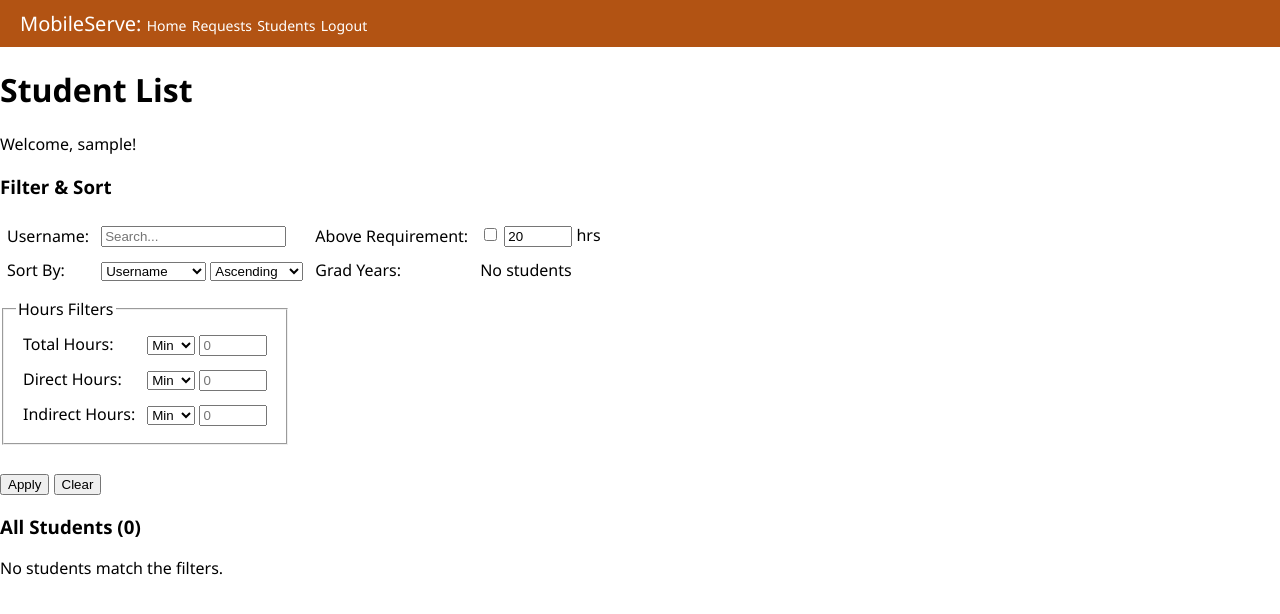
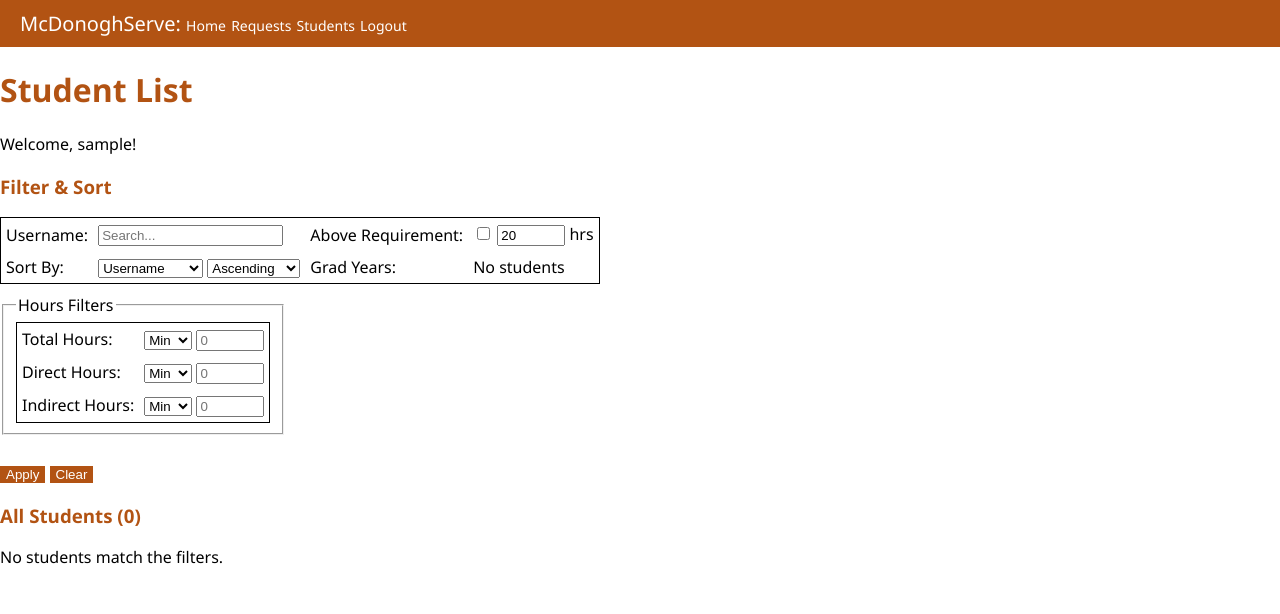
Before and after one commit to benjaminwastakenwastaken/MobileServe-Alternative, a Flask app: page /admin/students in a window 1280 px wide. Shown: the top 614 px of the page. Run offline with Flask 3, Linux system fonts and the light colour scheme; the visitor is signed in with stand-in values (Sample User, id 1); data comes from the database, SQL or seed files in the repository; data that the repository does not hold is empty.

Commit message:
more css

```diff
--- a/app/Templates/Base.html
+++ b/app/Templates/Base.html
@@ -11,7 +11,7 @@
     </head>
     <body>
          <div>
-            MobileServe:
+            McDonoghServe:
             <a href="{{ url_for('index') }}">Home</a>
             {% if current_user.is_anonymous %}
             <a href="{{ url_for('login') }}">Login</a>
--- a/app/Templates/admin.html
+++ b/app/Templates/admin.html
@@ -9,7 +9,7 @@
 <div>
     <h3>All Service Requests</h3>
     {% if requests %}
-    <table border="1" cellpadding="5">
+    <table>
         <tr>
             <th>Student</th>
             <th>Date</th>
--- a/app/Templates/studentList.html
+++ b/app/Templates/studentList.html
@@ -99,7 +99,7 @@
         <button type="button" onclick="deselectAll()">Deselect All</button>
         <button type="submit" onclick="return confirm('Are you sure you want to delete the selected students?')">Delete Selected</button>
         <br><br>
-        <table border="1" cellpadding="5">
+        <table>
             <tr>
                 <th>Select</th>
                 <th>Username</th>
--- a/app/static/style.css
+++ b/app/static/style.css
@@ -3,8 +3,13 @@ html{
 }
 
 body {
-    margin: 0;
-    padding: 0;
+    margin: 0px;
+    padding: 0px;
+}
+
+a {
+    color: rgb(178,83,19);
+    text-decoration: none;
 }
 
 body > div:first-child{
@@ -30,3 +35,23 @@ body > div:first-child a:hover{
 hr {
     display: none;
 }
+
+table{
+    border: 1px solid;
+    border-collapse: collapse;
+    color: black;
+}
+
+td, th{
+    padding: 5px;
+}
+
+h1, h2, h3{
+    color: rgb(178,83,19);
+}
+
+button, input[type="submit"]{
+    color: white;
+    background-color: rgb(178,83,19);
+    border: none;
+}
```
Also changed, not shown: app/forms.py (+6 -6 lines).
